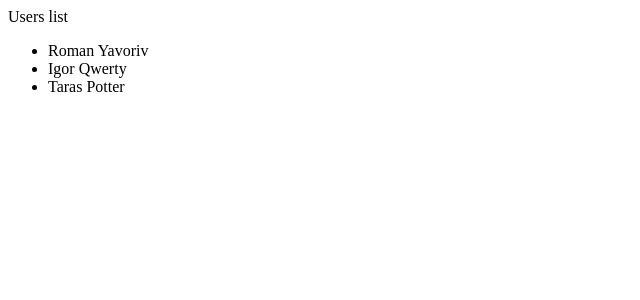
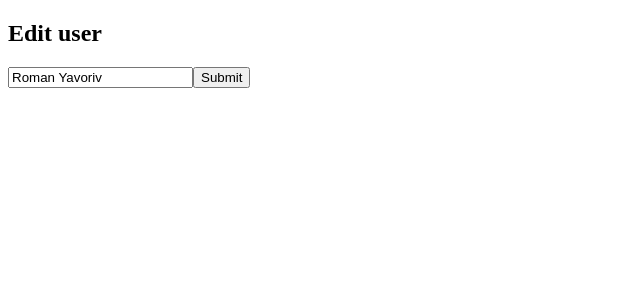
Before and after one commit to Graniron/crud-hg, an Angular app: page /edit/1 in a window 1280 px wide. Before the commit this address led to /list. Shown: the top 300 px of the page, without its empty margins (0-640 px from the left). Built offline with nearby package versions, Linux system fonts and the light colour scheme; data requests are answered from the project's data file.

Commit message:
Make user edit

```diff
--- a/src/app/app.router.ts
+++ b/src/app/app.router.ts
@@ -7,6 +7,6 @@ import { UsersListComponent } from './components/users-list/user-list.component'
 export const ROUTES: Routes = [
     { path: 'list', component: UsersListComponent},
     { path: 'add', component: AddUserComponent},
-    { path: 'edit', component: EditUserComponent},
+    { path: 'edit/:id', component: EditUserComponent},
     { path: '**', redirectTo: 'list'}
 ]
--- a/src/app/components/edit-user/edit-user.component.ts
+++ b/src/app/components/edit-user/edit-user.component.ts
@@ -1,9 +1,48 @@
-import { Component } from '@angular/core';
+import { Component, OnInit } from '@angular/core';
+import { ActivatedRoute, Router } from '@angular/router';
+
+
+import { UsersService } from './../../services/users.service';
 
 @Component({
     selector: 'hg-edit-user',
     template: `
-        <div>Edit user</div>
+        <div>
+         <h2>Edit user</h2>
+         <form novalidate (ngSubmit)="updateUser()">
+            <input name="name" type="text" placeholder="name" [(ngModel)]="user.name">
+            <button>Submit</button>
+         </form>
+        </div>
     `
 })
-export class EditUserComponent {}
+export class EditUserComponent implements OnInit {
+    userId;
+    user;
+    constructor(private userService: UsersService, private activatedRoute: ActivatedRoute, private route: Router) {}
+
+    ngOnInit() {
+        this.activatedRoute.params.subscribe(
+            (param) => {
+                this.userId = param['id'];
+               this.getUser();
+            },
+            error => console.error(error)
+        )
+    }
+
+    getUser() {
+         this.user = this.userService.getUser(this.userId).subscribe(
+                    (user) => this.user = user,
+                    error => console.error(error)
+                )
+    }
+
+    updateUser() {
+        this.userService.updateUser(this.user).subscribe(
+            res => this.route.navigate(['list']),
+            error => console.error(error)
+        )
+    }
+
+}
--- a/src/app/components/users-list/user-list.component.ts
+++ b/src/app/components/users-list/user-list.component.ts
@@ -8,8 +8,8 @@ import { UsersService } from './../../services/users.service';
     template: `
         <div>Users list</div>
         <ul>
-            <li *ngFor="let user of users">
-                {{user.name}}
+            <li *ngFor="let user of users" >
+               <a [routerLink]="['/edit', user.id]">{{user.name}}</a>
             </li>
         </ul>
     `,
--- a/src/app/services/users.service.ts
+++ b/src/app/services/users.service.ts
@@ -13,4 +13,14 @@ export class UsersService {
         return this.http.get(API_ENDPOINT)
          .map((res: Response) => res.json());
     }
+
+    getUser(id) {
+        return this.http.get(`${API_ENDPOINT}/${id}`)
+         .map((res: Response) => res.json());
+    }
+
+    updateUser(user) {
+        return this.http.put(`${API_ENDPOINT}/${user.id}`, user)
+         .map((res: Response) => res.json());
+    }
 }
```
